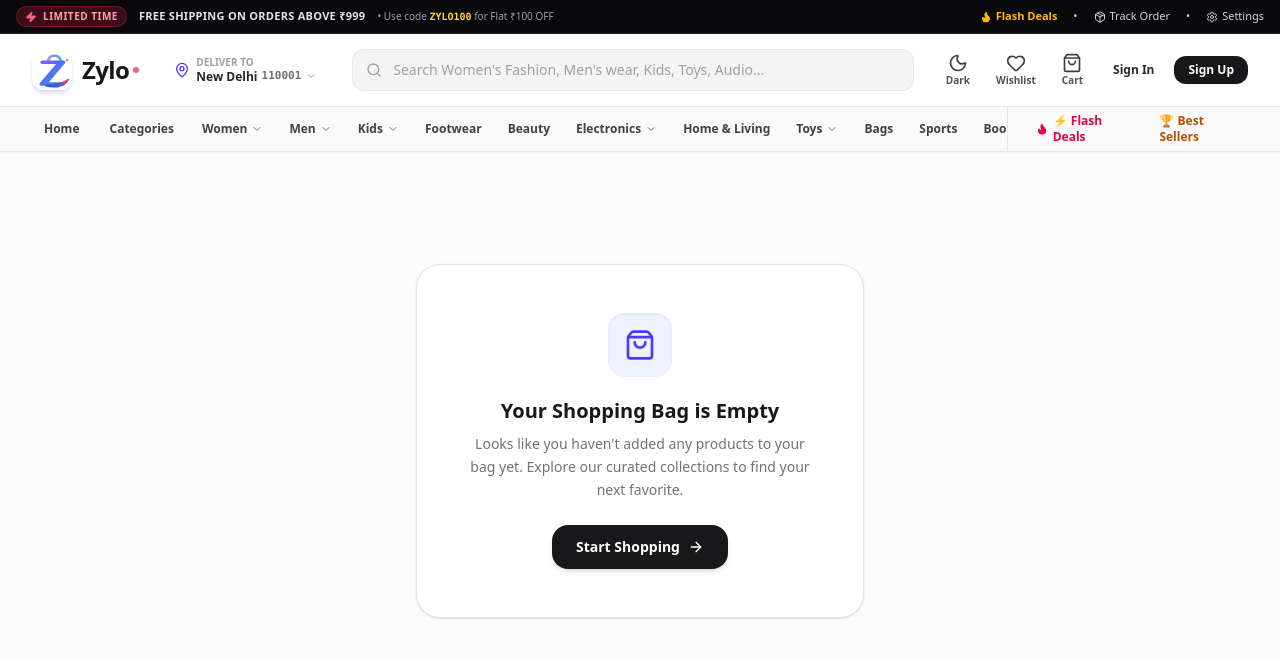
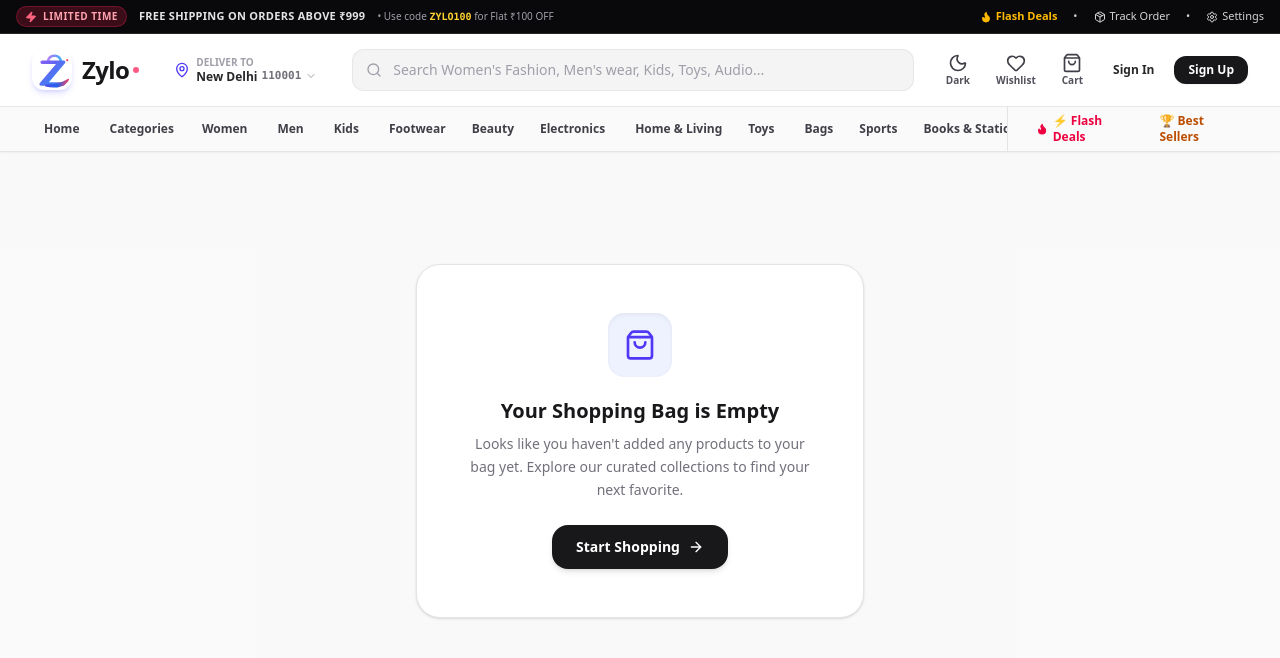
Before and after one commit to BahmithaBegam/zylo-ecommerce, a React (Vite) app: page /cart in a window 1280 px wide. Shown: the top 658 px of the page. Built offline with nearby package versions, Linux system fonts and the light colour scheme.

Commit message:
index.css

```diff
--- a/src/index.css
+++ b/src/index.css
@@ -3,12 +3,56 @@
 @custom-variant dark (&:where(.dark, .dark *));
 
 @layer base {
+  :root {
+    --font-sans: 'Plus Jakarta Sans', system-ui, -apple-system, BlinkMacSystemFont, 'Segoe UI', Roboto, sans-serif;
+    --font-display: 'Outfit', 'Plus Jakarta Sans', system-ui, sans-serif;
+  }
+
+  *,
+  *::before,
+  *::after {
+    box-sizing: border-box;
+  }
+
   html {
     scroll-behavior: smooth;
+    font-family: var(--font-sans);
+    -webkit-tap-highlight-color: transparent;
+    overflow-x: hidden;
+    max-width: 100vw;
+    width: 100%;
   }
 
   body {
-    @apply transition-colors duration-150;
+    @apply transition-colors duration-150 text-zinc-900 dark:text-zinc-100 bg-zinc-50 dark:bg-zinc-950;
+    font-family: var(--font-sans);
+    overflow-x: hidden;
+    max-width: 100vw;
+    width: 100%;
+    position: relative;
+  }
+
+  #root {
+    overflow-x: hidden;
+    max-width: 100vw;
+    width: 100%;
+    min-height: 100vh;
+  }
+
+  img,
+  svg,
+  video,
+  canvas,
+  audio,
+  iframe,
+  embed,
+  object {
+    display: block;
+    max-width: 100%;
+  }
+
+  h1, h2, h3, h4, .font-display {
+    font-family: var(--font-display);
   }
 }
 
@@ -20,3 +64,23 @@
   -ms-overflow-style: none;
   scrollbar-width: none;
 }
+
+/* Mobile Safe Area Bottom padding */
+.safe-area-bottom {
+  padding-bottom: max(0.5rem, env(safe-area-inset-bottom));
+}
+
+/* Smooth line clamp */
+.line-clamp-1 {
+  display: -webkit-box;
+  -webkit-line-clamp: 1;
+  -webkit-box-orient: vertical;
+  overflow: hidden;
+}
+
+.line-clamp-2 {
+  display: -webkit-box;
+  -webkit-line-clamp: 2;
+  -webkit-box-orient: vertical;
+  overflow: hidden;
+}
```
